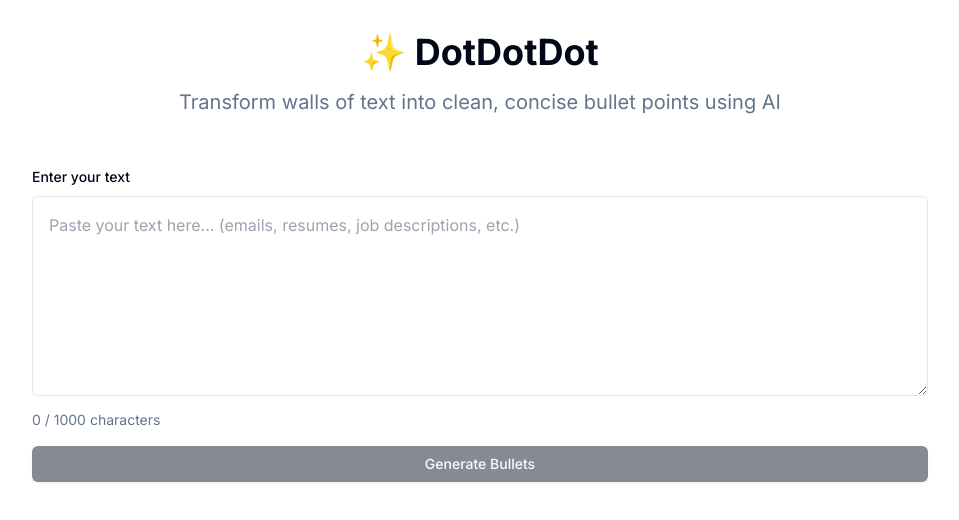
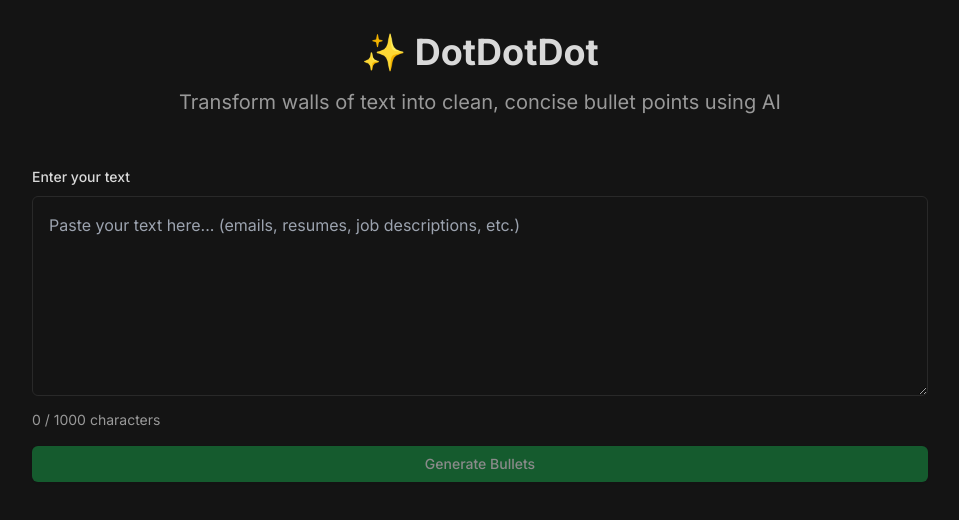
Before and after one commit to tjeastmond/dotdotdot, a Next.js app: page / in a window 1280 px wide. Shown: the top 520 px of the page, without its empty margins (160-1119 px from the left). Built offline with nearby package versions, Linux system fonts and the light colour scheme.

Commit message:
style: update dark theme colors in globals.css and improve layout structure in layout.tsx; enhance hydration handling in TextToBulletsForm component

```diff
--- a/src/app/globals.css
+++ b/src/app/globals.css
@@ -32,25 +32,25 @@
   }
 
   .dark {
-    --background: 222.2 84% 4.9%;
-    --foreground: 210 40% 98%;
-    --card: 222.2 84% 4.9%;
-    --card-foreground: 210 40% 98%;
-    --popover: 222.2 84% 4.9%;
-    --popover-foreground: 210 40% 98%;
-    --primary: 210 40% 98%;
-    --primary-foreground: 222.2 47.4% 11.2%;
-    --secondary: 217.2 32.6% 17.5%;
-    --secondary-foreground: 210 40% 98%;
-    --muted: 217.2 32.6% 17.5%;
-    --muted-foreground: 215 20.2% 65.1%;
-    --accent: 217.2 32.6% 17.5%;
-    --accent-foreground: 210 40% 98%;
-    --destructive: 0 62.8% 30.6%;
-    --destructive-foreground: 210 40% 98%;
-    --border: 217.2 32.6% 17.5%;
-    --input: 217.2 32.6% 17.5%;
-    --ring: 212.7 26.8% 83.9%;
+    --background: 0 0% 8%;
+    --foreground: 0 0% 85%;
+    --card: 0 0% 12%;
+    --card-foreground: 0 0% 85%;
+    --popover: 0 0% 12%;
+    --popover-foreground: 0 0% 85%;
+    --primary: 142 76% 36%;
+    --primary-foreground: 0 0% 100%;
+    --secondary: 0 0% 16%;
+    --secondary-foreground: 0 0% 85%;
+    --muted: 0 0% 16%;
+    --muted-foreground: 0 0% 60%;
+    --accent: 0 0% 16%;
+    --accent-foreground: 0 0% 85%;
+    --destructive: 0 84% 60%;
+    --destructive-foreground: 0 0% 100%;
+    --border: 0 0% 20%;
+    --input: 0 0% 16%;
+    --ring: 142 76% 36%;
     --chart-1: 220 70% 50%;
     --chart-2: 160 60% 45%;
     --chart-3: 30 80% 55%;
--- a/src/app/layout.tsx
+++ b/src/app/layout.tsx
@@ -1,22 +1,19 @@
-import type { Metadata } from 'next'
-import { Inter } from 'next/font/google'
-import './globals.css'
+import type { Metadata } from 'next';
+import { Inter } from 'next/font/google';
+import './globals.css';
 
-const inter = Inter({ subsets: ['latin'] })
+const inter = Inter({ subsets: ['latin'] });
 
 export const metadata: Metadata = {
   title: 'DotDotDot - Transform Text to Bullet Points',
-  description: 'A minimal, fast, and professional tool that transforms walls of text into clean, concise bullet points using AI.',
-}
+  description:
+    'A minimal, fast, and professional tool that transforms walls of text into clean, concise bullet points using AI.',
+};
 
-export default function RootLayout({
-  children,
-}: {
-  children: React.ReactNode
-}) {
+export default function RootLayout({ children }: { children: React.ReactNode }) {
   return (
-    <html lang="en">
+    <html lang="en" className="dark">
       <body className={inter.className}>{children}</body>
     </html>
-  )
+  );
 }
--- a/src/components/TextToBulletsForm.tsx
+++ b/src/components/TextToBulletsForm.tsx
@@ -31,8 +31,24 @@
     setMounted(true);
   }, []);
 
+  // Prevent hydration mismatch by not rendering until mounted
   if (!mounted) {
-    return null;
+    return (
+      <div className="space-y-6">
+        <div className="space-y-4">
+          <div className="space-y-2">
+            <label htmlFor="input" className="text-sm font-medium">
+              Enter your text
+            </label>
+            <div className="w-full min-h-[200px] p-4 border border-input rounded-md bg-background animate-pulse" />
+            <div className="flex justify-between text-sm text-muted-foreground">
+              <span>0 / 1000 characters</span>
+            </div>
+          </div>
+          <div className="w-full h-10 bg-primary/10 rounded-md animate-pulse" />
+        </div>
+      </div>
+    );
   }
 
   const handleSubmit = async (e: React.FormEvent) => {
```
